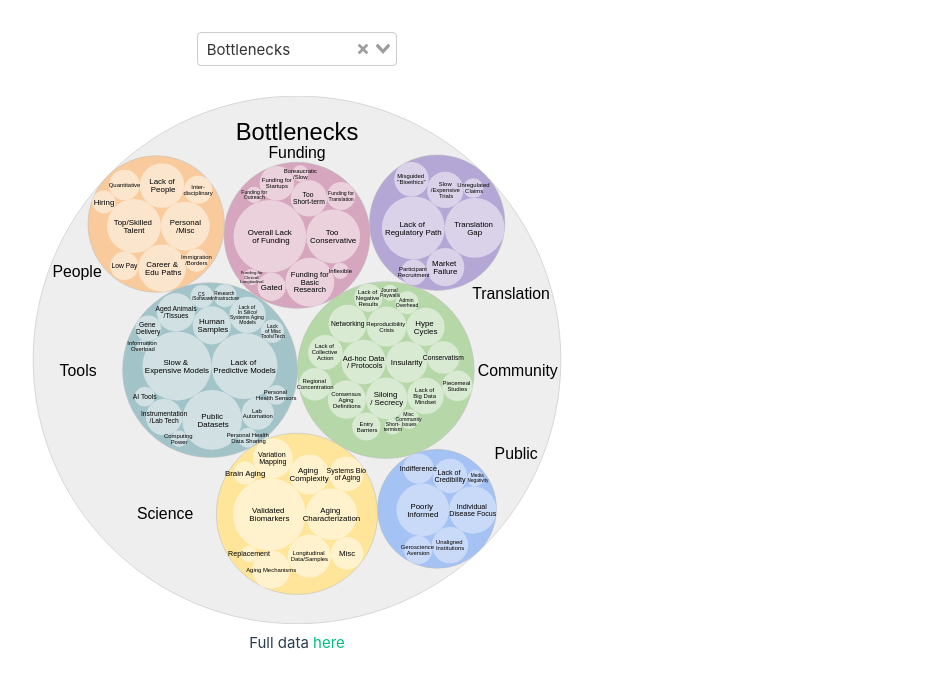
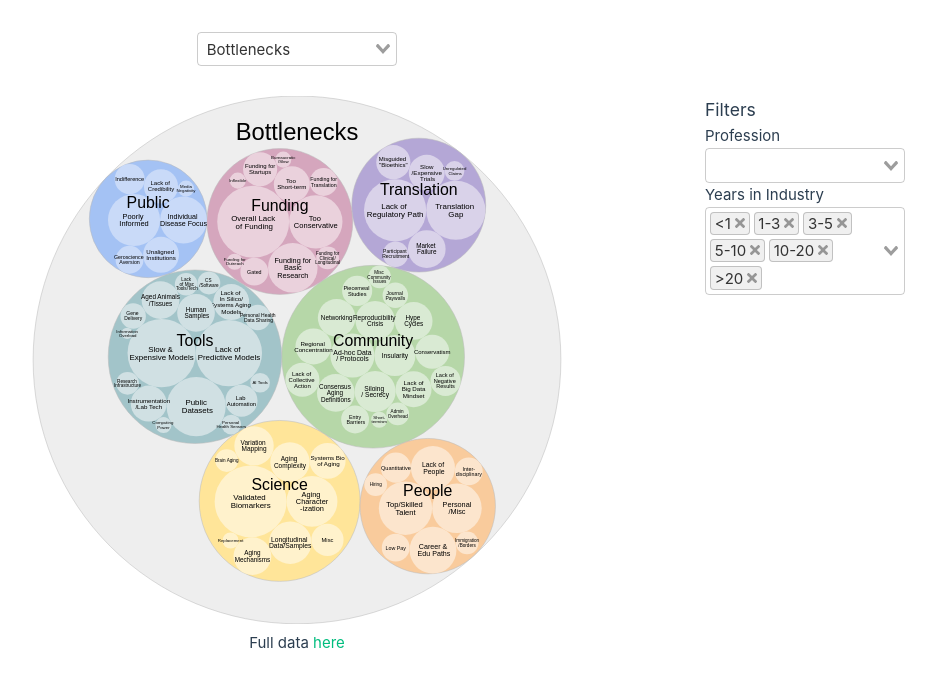
Before and after one commit to Pmurs/bottlenecks, a Vue app: page /#/ in a window 1280 px wide. Shown: the top 688 px of the page, without its empty margins (343-1279 px from the left). Built offline with nearby package versions, Linux system fonts and the light colour scheme.

Commit message:
feat(Bubble Charts): Add filtering, programmatically determine leaf label size, parent labels in circles

```diff
--- a/src/components/BubbleChart.vue
+++ b/src/components/BubbleChart.vue
@@ -8,7 +8,7 @@
 <script setup>
 import * as d3 from "d3";
 import { bottleneckStore } from "@/stores/bottleneckStore";
-import { onMounted, ref } from "vue";
+import { onMounted, ref, watch } from "vue";
 import tagLabels from "@/util/tagLabels.json";
 import BottleneckDetails from "@/components/BottleneckDetails.vue";
 
@@ -27,6 +27,20 @@ const moreInfo = ref({
   description: "",
   items: [],
   isBottleneck: false,
+});
+
+watch(
+  () => props.chartData,
+  function () {
+    const chart = Pack(props.chartData.data, props.chartData.props);
+    d3.select(".chart").selectAll("svg").remove();
+    document.getElementsByClassName("chart")[0].append(chart);
+  }
+);
+
+onMounted(function () {
+  const chart = Pack(props.chartData.data, props.chartData.props);
+  document.getElementsByClassName("chart")[0].append(chart);
 });
 
 // Copyright 2021 Observable, Inc.
@@ -83,7 +97,6 @@ function Pack(
   const parents = descendants.filter((d) => d.children && d.data.tag);
   parents.forEach((d, i) => (d.index = i));
   leaves.forEach((d, i) => (d.index = i));
-  const PL = label == null ? null : parents.map((d) => label(d.data, d));
   const L = label == null ? null : leaves.map((d) => label(d.data, d));
   const T = title == null ? null : descendants.map((d) => title(d.data, d));
 
@@ -132,42 +145,12 @@ function Pack(
       d3.select(this).attr("stroke", null);
     })
     .on("click", (event, d) => {
-      console.log(d);
       if (!d.children) {
         moreInfo.value = clickData(d.data);
       }
     });
 
   if (T) node.append("title").text((d, i) => T[i]);
-
-  // Append labels to the parent circles
-  if (PL) {
-    // A unique identifier for clip paths (to avoid conflicts).
-    // const uid = `O-${Math.random().toString(16).slice(2)}`;
-
-    const leaf = node.filter(
-      (d) => d.children && d.r > 10 && PL[d.index] != null
-    );
-
-    leaf
-      .append("text")
-      .selectAll("tspan")
-      .data((d) => `${PL[d.index]}`.split(/\n/g))
-      .join("tspan")
-      .attr("x", (d, i, D) => {
-        const tag = d3.select(D[0].parentNode).data()[0].data.tag;
-        return tagLabels[tag].x;
-      })
-      .attr("y", (d, i, D) => {
-        //console.log(i, D);
-        const tag = d3.select(D[0].parentNode).data()[0].data.tag;
-        const y = tagLabels[tag].y;
-        return `${y + i - D.length / 2 + 0.85}em`;
-      })
-      .style("font-size", "2em")
-      //.attr("fill-opacity", (d, i, D) => (i === D.length - 1 ? 0.7 : null))
-      .text((d) => d);
-  }
 
   // Append labels to the child circles
   if (L) {
@@ -201,8 +184,8 @@ function Pack(
       .attr("y", (d, i, D) => `${i - D.length / 2 + 0.85}em`)
       //.attr("fill-opacity", (d, i, D) => (i === D.length - 1 ? 0.7 : null)) This makes subsequent label lines less dark than the top line
       .style("font-size", (d, i, D) => {
-        const tag = d3.select(D[0].parentNode).data()[0].data.tag;
-        return tagLabels[tag].fontSize || "1em";
+        const node = d3.select(D[0].parentNode).data()[0];
+        return `${Math.min(Math.max(Math.log10(node.r) - 0.75, 0.55), 1)}em`;
       })
       .style("cursor", "pointer")
       .on("mouseover", function () {
@@ -225,9 +208,22 @@ function Pack(
       .text((d) => d);
   }
 
+  // Add labels for the parent circles
+  svg
+    .append("g")
+    .style("font-size", "2em")
+    .attr("pointer-events", "none")
+    .selectAll("text")
+    .data(root.descendants().filter((d) => d.parent === root && d.r))
+    .join("text")
+    .text((d) => tagLabels[d.data.tag].label)
+    .attr("x", (d) => d.x)
+    .attr("y", (d) => d.y - 20);
+
   // Add title to chart. Do this last so it draws over the rest of the chart
   svg
     .append("text")
+    .attr("pointer-events", "none")
     .attr("x", width / 2)
     .attr("y", height / 12)
     .attr("text-anchor", "middle")
@@ -236,11 +232,6 @@ function Pack(
 
   return svg.node();
 }
-
-onMounted(function () {
-  const chart = Pack(props.chartData.data, props.chartData.props);
-  document.getElementsByClassName("chart")[0].append(chart);
-});
 </script>
 
 <style scoped>
--- a/src/components/CirclePacking.vue
+++ b/src/components/CirclePacking.vue
@@ -3,10 +3,14 @@
     <v-select
       v-model="chartSelection"
       :options="chartOptions"
+      :clearable="false"
       class="chartSelect"
     />
   </div>
-  <div class="chart-container">
+  <div
+    class="chart-container"
+    v-if="bottlenecksChartData && solutionsChartData"
+  >
     <BubbleChart
       v-if="chartSelection === 'Bottlenecks' && bottlenecksChartData"
       :chart-data="bottlenecksChartData"
@@ -14,6 +18,13 @@
     <BubbleChart
       v-if="chartSelection === 'Solutions' && solutionsChartData"
       :chart-data="solutionsChartData"
+    />
+    <Filters
+      class="filters"
+      :profession="professionFilter"
+      :experience="experienceFilter"
+      @profession="(value) => onUpdateProfessionFilter(value)"
+      @experience="(value) => onUpdateExperienceFilter(value)"
     />
   </div>
   <div class="url-container">
@@ -30,9 +41,10 @@
 
 <script setup>
 import { bottleneckStore } from "@/stores/bottleneckStore";
-import { onMounted, ref } from "vue";
+import { computed, onMounted, ref } from "vue";
 import tagLabels from "@/util/tagLabels.json";
 import BubbleChart from "@/components/BubbleChart.vue";
+import Filters from "@/components/Filters.vue";
 
 const store = bottleneckStore();
 const analysis = store.analysis;
@@ -41,11 +53,47 @@ const tags = store.tags;
 const chartOptions = ["Bottlenecks", "Solutions"];
 const chartSelection = ref("Bottlenecks");
 
+const professionFilter = ref([]);
+const experienceFilter = ref(["<1", "1-3", "3-5", "5-10", "10-20", ">20"]);
+
 const bottlenecksChartData = ref(null);
 const solutionsChartData = ref(null);
 
-onMounted(() => {
+const onUpdateProfessionFilter = function (profession) {
+  professionFilter.value = profession;
+  generateData();
+};
+
+const onUpdateExperienceFilter = function (experience) {
+  experienceFilter.value = experience;
+  generateData();
+};
+
+const filteredBottlenecks = computed(() => {
   const bottlenecks = analysis.bottlenecks;
+  console.log(professionFilter.value, experienceFilter.value);
+  return bottlenecks.filter((item) => {
+    return (
+      (!experienceFilter.value.length ||
+        experienceFilter.value.includes(item.experience)) &&
+      (!professionFilter.value.length ||
+        item.occupations.some((i) => professionFilter.value.includes(i)))
+    );
+  });
+});
+
+const filteredSolutions = computed(() => {
+  const solutions = analysis.solutions;
+  if (!experienceFilter.value.length) {
+    return solutions;
+  }
+  return solutions.filter((item) => {
+    return experienceFilter.value.includes(item.experience);
+  });
+});
+
+const generateData = function () {
+  const bottlenecks = filteredBottlenecks.value;
   const bTags = tags.bottlenecks;
   const bTagCategories = bTags
     .filter((tag) => tag.tag.match(/\[[A-Z]]/))
@@ -69,6 +117,9 @@ onMounted(() => {
       const parentTag = tag.match(/\[[A-Z]/) + "]";
       const parent = bTagCategories.find((item) => item.tag === parentTag);
       const child = parent.children.find((item) => item.tag === tag);
+      // console.log(
+      //   `Tag: ${tag}, ParentTag: ${parentTag}, Parent: ${parent}, Child: ${child}`
+      // );
       child.bottlenecks.push(item);
     });
   });
@@ -77,7 +128,8 @@ onMounted(() => {
     data: { name: "bottlenecks", children: bTagCategories },
     props: {
       name: (d) => d.bottleneck,
-      value: (d) => d["Number of responses"],
+      value: (d) =>
+        d.children ? d["Number of responses"] : d.bottlenecks?.length,
       label: (d) => tagLabels[d.tag].label,
       title: (d) => d["Q2 Bottleneck"] + ":\n" + d["Bottleneck Description"],
       fill: (d) => d.color,
@@ -92,7 +144,7 @@ onMounted(() => {
     },
   };
 
-  const solutions = analysis.solutions;
+  const solutions = filteredSolutions.value;
   const sTags = tags.solutions;
   const sTagCategories = sTags
     .filter((tag) => tag.tag.match(/\[\+[A-Z]]/))
@@ -124,7 +176,8 @@ onMounted(() => {
     data: { name: "solutions", children: sTagCategories },
     props: {
       name: (d) => d.investment,
-      value: (d) => d["Number of responses"],
+      value: (d) =>
+        d.children ? d["Number of Responses"] : d.solutions?.length,
       label: (d) => tagLabels[d.tag].label,
       title: (d) => d["Q3 Solution"] + ":\n" + d["Solution Description"],
       fill: (d) => d.color,
@@ -138,6 +191,10 @@ onMounted(() => {
       chartTitle: "Solutions",
     },
   };
+};
+
+onMounted(() => {
+  generateData();
 });
 </script>
 
@@ -155,6 +212,11 @@ onMounted(() => {
 .chart-container {
   display: flex;
 
+  .filters {
+    position: absolute;
+    right: 0;
+    max-width: 200px;
+  }
 }
 
 .url-container {
--- /dev/null
+++ b/src/components/Filters.vue
@@ -0,0 +1,45 @@
+<script setup>
+const professionOptions = [
+  "Entrepreneur",
+  "Investor",
+  "Media",
+  "Academic researcher (postdoc/PhD/MSc/BSc student)",
+  "Biotech researcher",
+  "Other (specify)",
+  "Data scientist/Software engineer",
+  "Principal investigator/Professor",
+  "Executive",
+  "Science communicator",
+  "Mechanical/physical/electrical engineer",
+];
+const experienceOptions = ["<1", "1-3", "3-5", "5-10", "10-20", ">20"];
+
+const props = defineProps({
+  profession: Array,
+  experience: Array,
+});
+
+const updateExperience = function (experience) {};
+</script>
+
+<template>
+  <div>
+    <h3>Filters</h3>
+    Profession
+    <v-select
+      multiple
+      :modelValue="props.profession"
+      @update:modelValue="(value) => $emit('profession', value)"
+      :options="professionOptions"
+    />
+    Years in Industry
+    <v-select
+      multiple
+      :modelValue="props.experience"
+      @update:modelValue="(value) => $emit('experience', value)"
+      :options="experienceOptions"
+    />
+  </div>
+</template>
+
+<style scoped></style>
--- a/src/util/csvParse.js
+++ b/src/util/csvParse.js
@@ -98,6 +98,11 @@ async function parseCSVs() {
       });
 
       bottlenecks = bottlenecks.filter((bottleneck) => bottleneck.tags);
+      const occupations = [
+        ...new Set(bottlenecks.map((item) => item.occupations).flat()),
+      ];
+      console.log(occupations);
+
       solutions = solutions.filter((solution) => solution.tags);
       analysis.bottlenecks = bottlenecks;
       analysis.solutions = solutions;
```
Also changed, not shown: src/util/tagLabels.json (+54 -19 lines).
